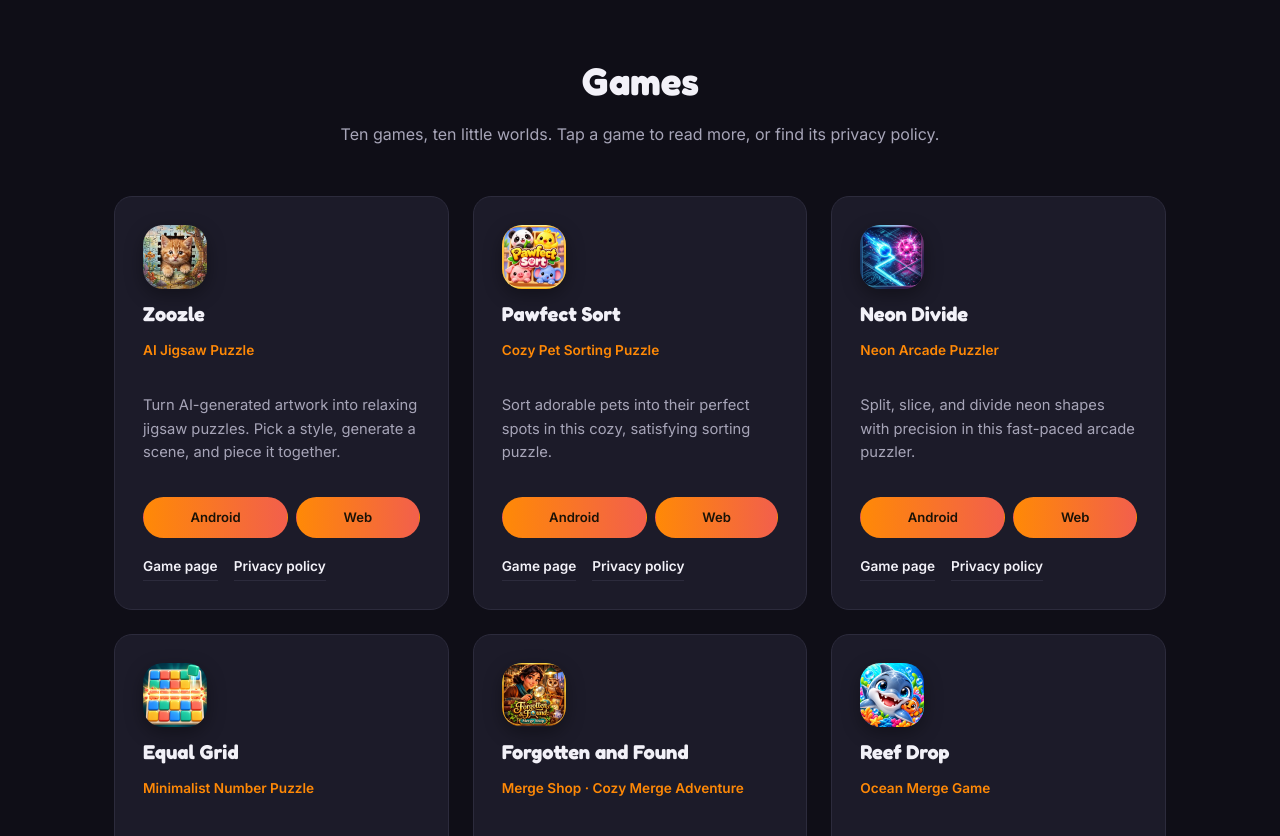
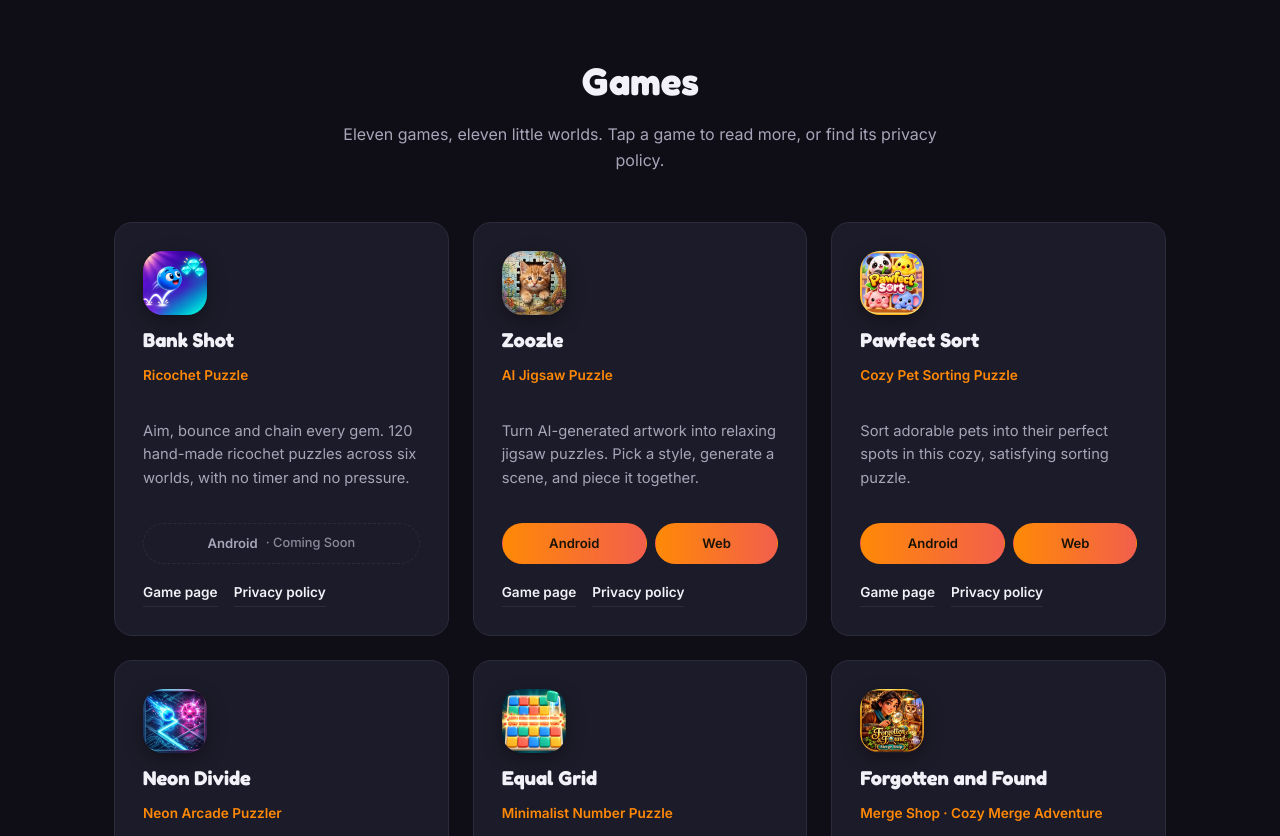
Before and after one commit to ahmedfarouk5253/WobblyStudio, a plain HTML site: page index.html in a window 1280 px wide. Shown: the part 680-1516 px from the top of the page. Drawn offline with Linux system fonts and the light colour scheme.

Commit message:
Add Bank Shot to the games list

```diff
--- a/index.html
+++ b/index.html
@@ -5,7 +5,7 @@
   <meta name="viewport" content="width=device-width, initial-scale=1.0" />
   <meta name="google-site-verification" content="Yr-i4g8C8mjMaJVVjdhPEKYUHgrOe8tEJtuxv3vJxI4" />
   <title>Wobbly Studio — Indie Android Games</title>
-  <meta name="description" content="Wobbly Studio is a solo indie game studio making cozy, relaxing puzzle games for Android, including Zoozle, Pawfect Sort, Neon Divide, Equal Grid, Forgotten and Found, Reef Drop, Arrow Voyage, Putt Worlds, and Sparkfold." />
+  <meta name="description" content="Wobbly Studio is a solo indie game studio making cozy, relaxing puzzle games for Android, including Zoozle, Pawfect Sort, Neon Divide, Equal Grid, Forgotten and Found, Reef Drop, Arrow Voyage, Putt Worlds, Sparkfold, and Bank Shot." />
   <link rel="icon" type="image/png" sizes="32x32" href="assets/img/favicon-32.png" />
   <link rel="apple-touch-icon" href="assets/img/apple-touch-icon.png" />
   <link rel="preconnect" href="https://fonts.googleapis.com" />
@@ -49,10 +49,26 @@
     <div class="wrap">
       <div class="section-head">
         <h2>Games</h2>
-        <p>Ten games, ten little worlds. Tap a game to read more, or find its privacy policy.</p>
+        <p>Eleven games, eleven little worlds. Tap a game to read more, or find its privacy policy.</p>
       </div>
 
       <div class="games-grid">
+
+        <article class="game-card">
+          <img src="assets/img/games/bank-shot.jpg" alt="" class="game-icon" />
+          <div>
+            <h3>Bank Shot</h3>
+            <p class="tagline">Ricochet Puzzle</p>
+          </div>
+          <p class="desc">Aim, bounce and chain every gem. 120 hand-made ricochet puzzles across six worlds, with no timer and no pressure.</p>
+          <div class="platform-row">
+            <span class="btn btn-soon" aria-disabled="true">Android <small>· Coming Soon</small></span>
+          </div>
+          <div class="card-links">
+            <a href="games/bank-shot/index.html">Game page</a>
+            <a href="games/bank-shot/privacy-policy.html">Privacy policy</a>
+          </div>
+        </article>
 
         <article class="game-card">
           <img src="assets/img/games/zoozle.jpg" alt="" class="game-icon" />
```
